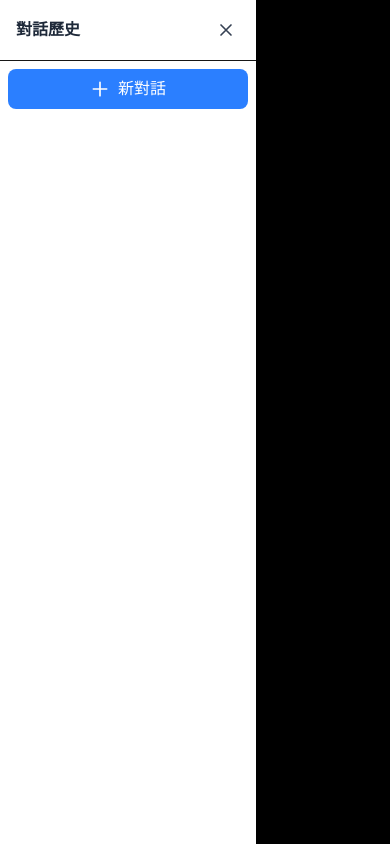
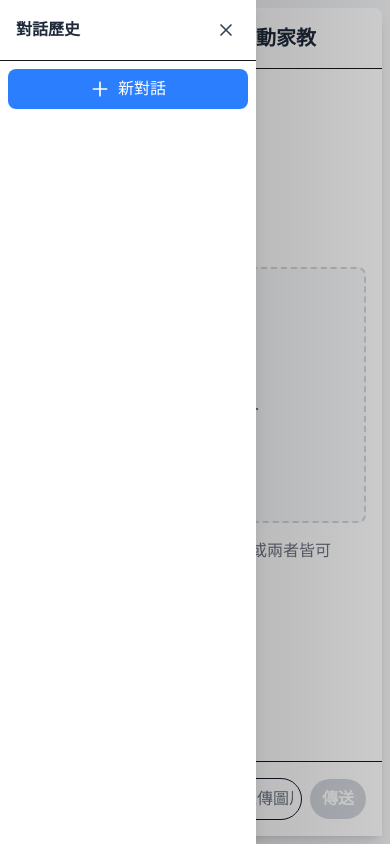
Before and after one commit to johnnyisme/quizmate, a Next.js app: page / in a window 390 px wide. Both pictures are taken after a click on the button 36 px from the left and 36 px from the top of the page. Built offline with nearby package versions, Linux system fonts and the light colour scheme.

Commit message:
Change mobile sidebar overlay to gradient instead of solid black
- Replace bg-black bg-opacity-50 with bg-gradient-to-r from-black/40 to-black/20
- Creates subtle gradient effect from left (darker) to right (lighter)
- Improves visual aesthetics while maintaining overlay functionality

```diff
--- a/src/app/page.tsx
+++ b/src/app/page.tsx
@@ -488,7 +488,7 @@ export default function HomePage() {
       </div>
 
       {/* Overlay for mobile */}
-      {showSidebar && <div onClick={() => setShowSidebar(false)} className="fixed inset-0 bg-black bg-opacity-50 z-[60] lg:hidden" />}
+      {showSidebar && <div onClick={() => setShowSidebar(false)} className="fixed inset-0 bg-gradient-to-r from-black/40 to-black/20 z-[60] lg:hidden" />}
     </div>
   );
 }
```
